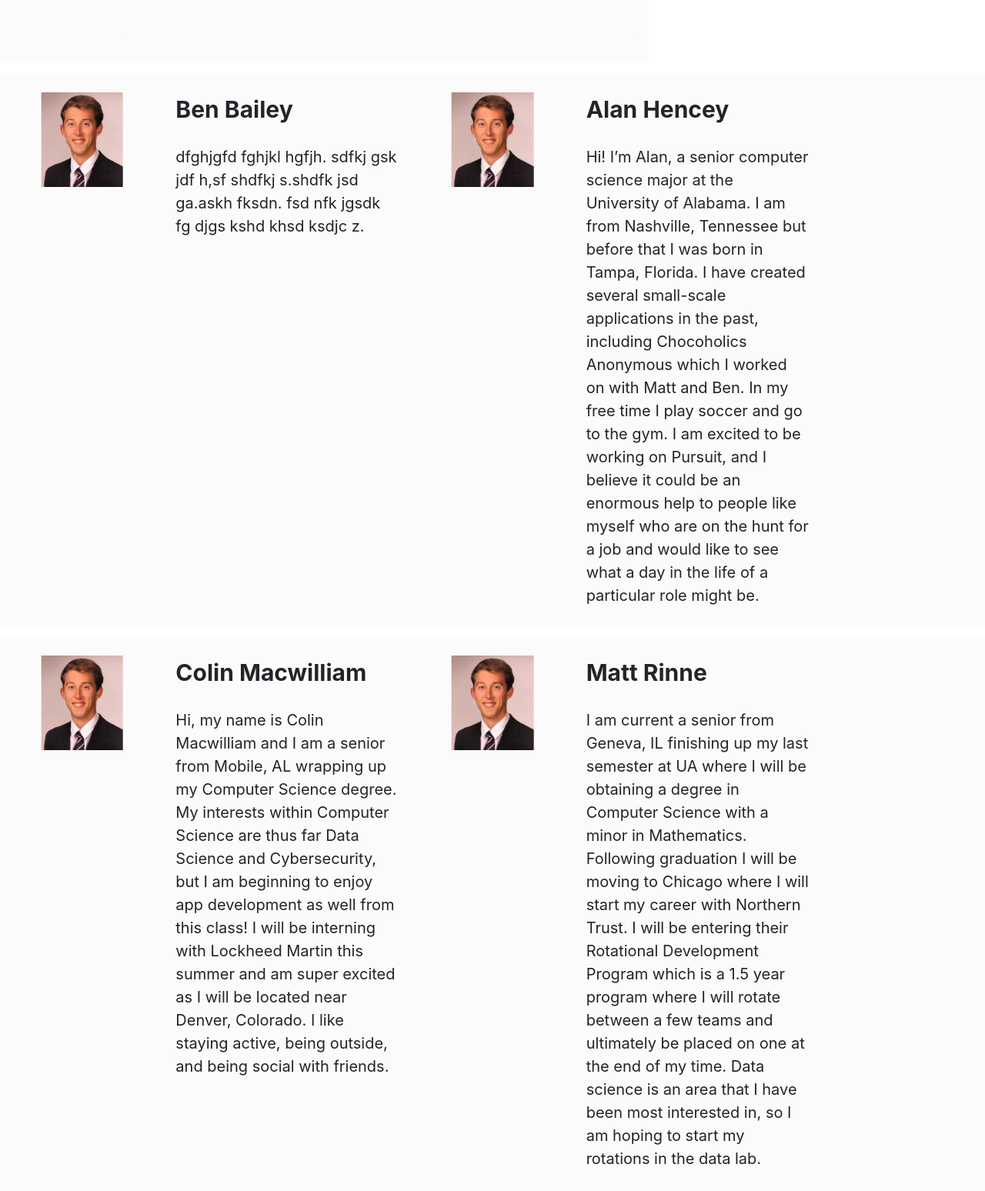
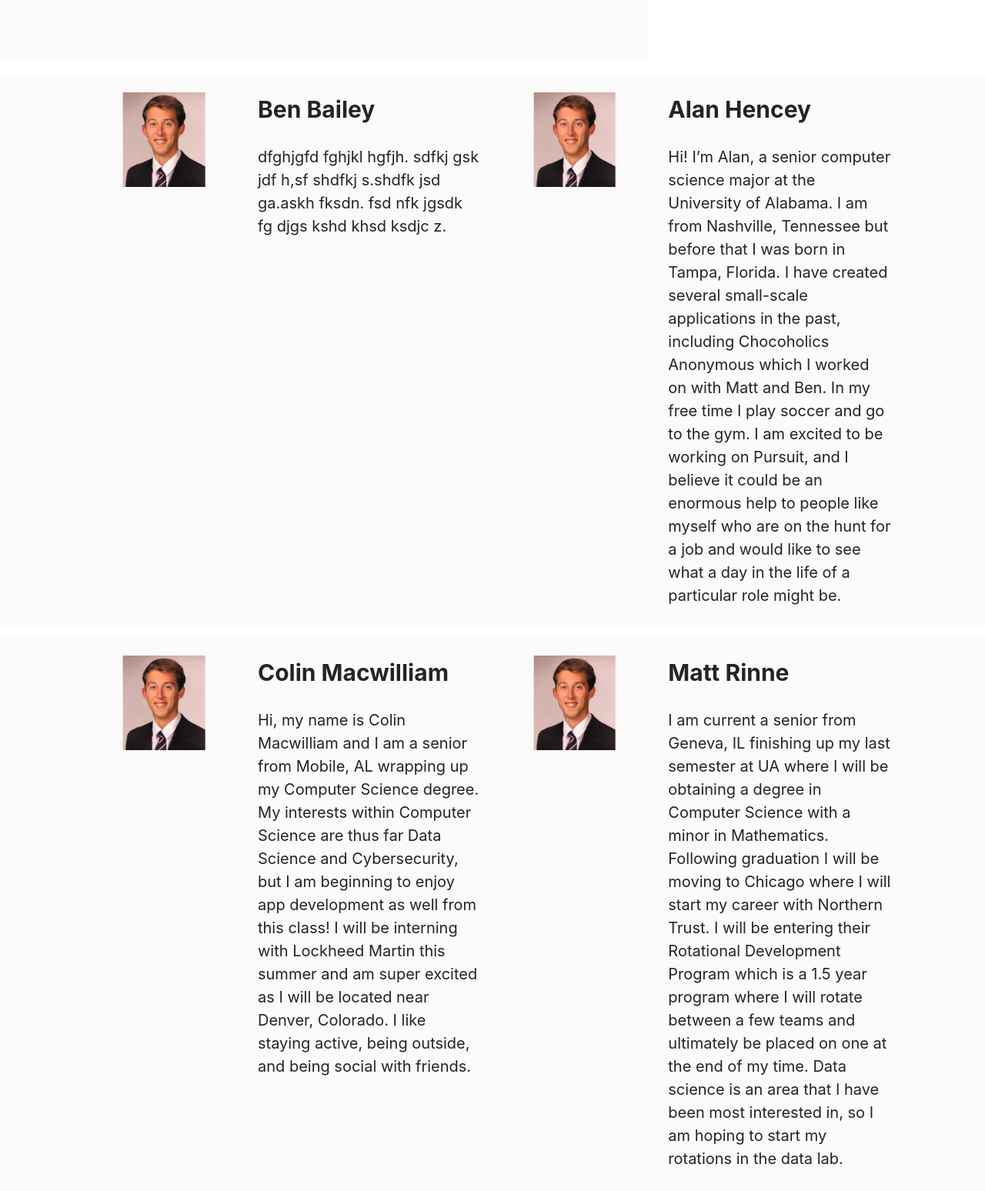
Before and after one commit to PursuitApp/PursuitApp.github.io, a plain HTML site: page index.html in a window 1280 px wide. Shown: the part 1400-2948 px from the top of the page at 77% size. Drawn offline with nearby package versions, Linux system fonts and the light colour scheme.

Commit message:
centering team

```diff
--- a/index.html
+++ b/index.html
@@ -100,6 +100,7 @@
         <div class="container-fluid" id="bgContainer3">
             <br>
             <div class="row">
+                <div class='col-1'></div>
                 <div class="col-2">
                     <img src="images/MattRinnePic.jpeg" id="bioPic" />
                 </div>
@@ -145,6 +146,7 @@
         <div class="container-fluid" id="bgContainer4">
             <br>
             <div class="row">
+                <div class='col-1'></div>
                 <div class="col-2">
                     <img src="images/MattRinnePic.jpeg" id="bioPic" />
                 </div>
```
